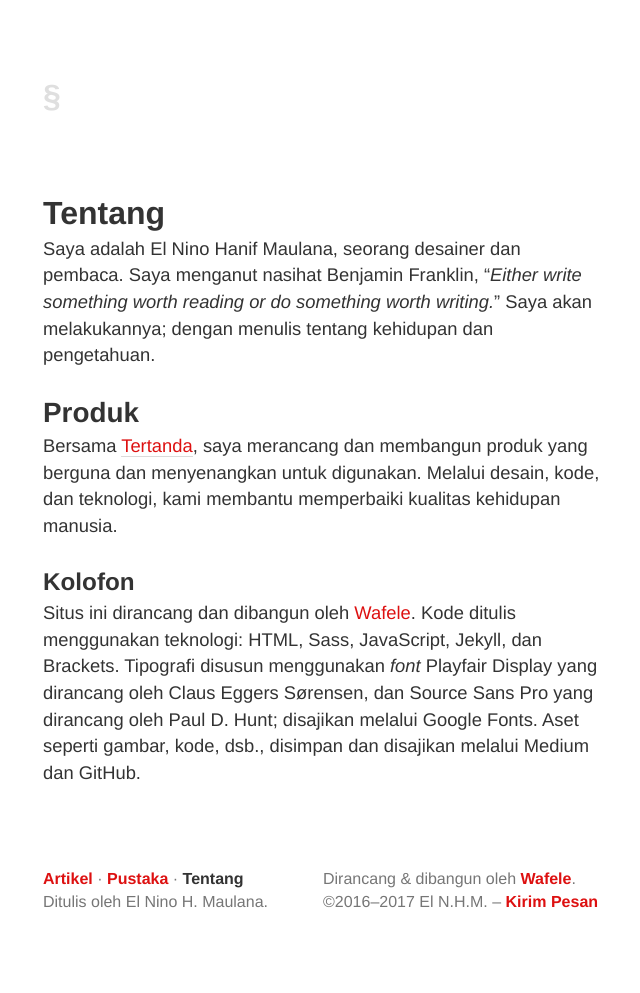
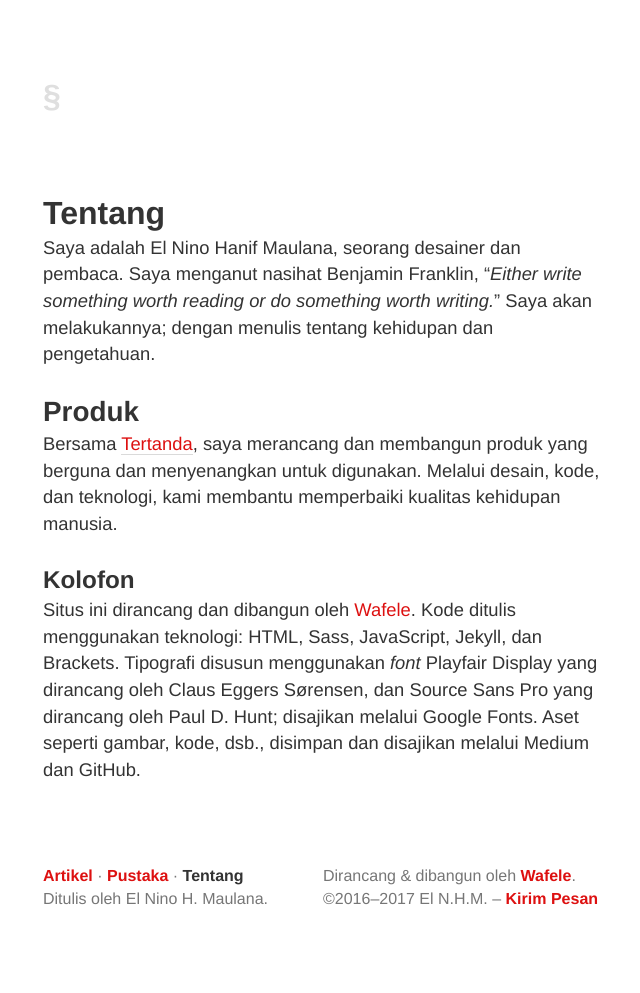
Before and after one commit to tertanda/elnino.github.io, a Jekyll site: the page built from tentang/index.md, in a window 1280 px wide. Shown: the whole page, without its empty margins (317-957 px from the left). Built offline with Jekyll 4.4.1, drawn with Linux system fonts in a browser that asks for light colours.

Commit message:
First commit.

```diff
--- a/_sass/base/typo.scss
+++ b/_sass/base/typo.scss
@@ -10,7 +10,7 @@ h1, h2,
 h3, h4 {
     font-family: "Source Sans Pro", "Helvetica", sans-serif;
     line-height: 1.125;
-    margin-bottom: 0.3125rem;
+    margin-bottom: 0.25rem;
     margin-top: 0;
 }
 
```
